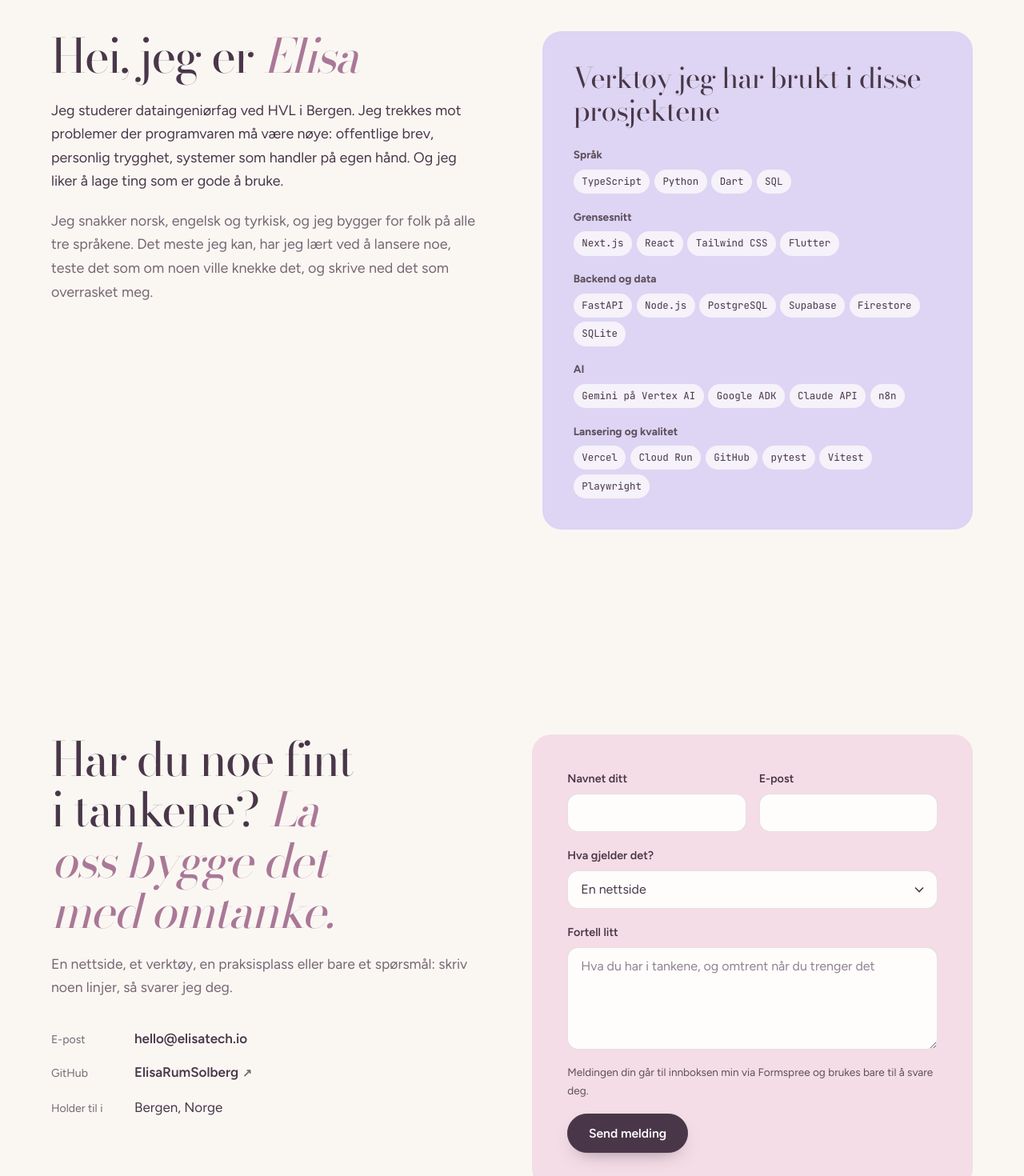
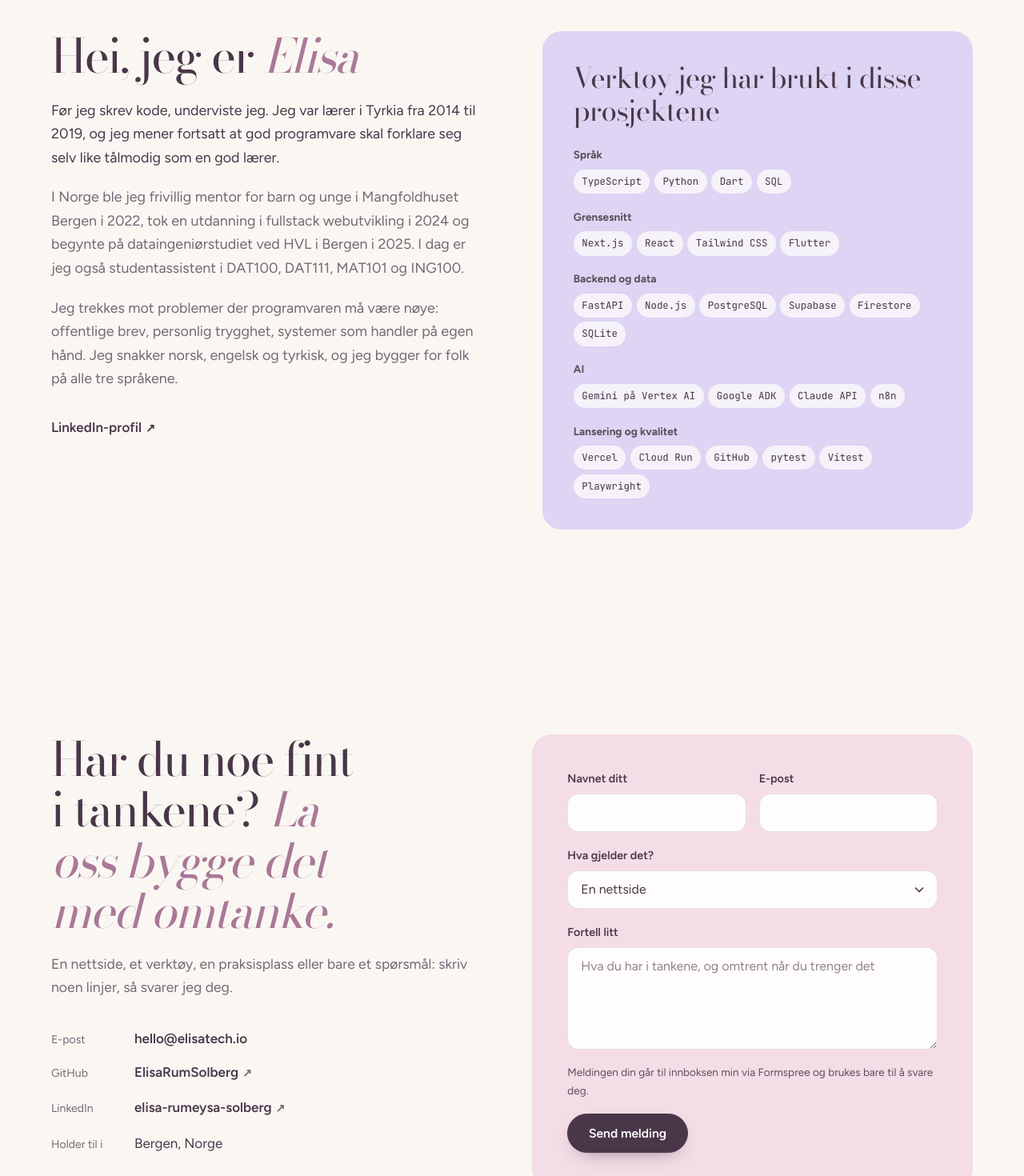
Before and after one commit to ElisaRumSolberg/elisatech-website, a Next.js app: page / in a window 1280 px wide. Shown: the part 6280-7750 px from the top of the page at 80% size. Built offline with nearby package versions, Linux system fonts and the light colour scheme.

Commit message:
Tell Elisa's story in About and link LinkedIn
Teacher in Turkey, volunteer mentor since 2022, full-stack course, HVL and student assistant. LinkedIn added to About and Contact.

```diff
--- a/app/components/home-page.tsx
+++ b/app/components/home-page.tsx
@@ -23,6 +23,8 @@ const icons = [
     <path d="M30.5 30.5l5 5" />
   </svg>,
 ];
+
+const LINKEDIN_URL = "https://www.linkedin.com/in/elisa-rumeysa-solberg-a36bb3323/";
 
 const delay = (i: number, key = "--i") => ({ [key]: i }) as React.CSSProperties;
 
@@ -191,8 +193,12 @@ export function HomePage({ lang }: { lang: Lang }) {
         <section id="about" className="about" aria-labelledby="about-title">
           <div className="about-copy" data-reveal>
             <h2 id="about-title" className="section-title"><A t={d.about.title} /></h2>
-            <p>{d.about.p1}</p>
-            <p>{d.about.p2}</p>
+            {d.about.paragraphs.map((p) => (
+              <p key={p}>{p}</p>
+            ))}
+            <div className="about-links">
+              <External href={LINKEDIN_URL} newTab={nt}>{d.about.linkedin}</External>
+            </div>
           </div>
           <div className="stack-groups" data-reveal>
             <h3 className="sub-title">{d.about.stackTitle}</h3>
@@ -225,6 +231,10 @@ export function HomePage({ lang }: { lang: Lang }) {
                 <External href="https://github.com/ElisaRumSolberg" newTab={nt}>ElisaRumSolberg</External>
               </li>
               <li>
+                <span>{d.contact.linkedin}</span>
+                <External href={LINKEDIN_URL} newTab={nt}>elisa-rumeysa-solberg</External>
+              </li>
+              <li>
                 <span>{d.contact.basedIn}</span>
                 <p>{d.contact.place}</p>
               </li>
--- a/app/globals.css
+++ b/app/globals.css
@@ -424,3 +424,6 @@ section > * { max-width: var(--max); margin-inline: auto; }
 /* 404 */
 .not-found { min-height: 100svh; display: grid; align-content: center; gap: 1.25rem; padding: 3rem var(--gutter); max-width: 48rem; margin-inline: auto; }
 .not-found .wordmark { margin-bottom: 2rem; }
+
+/* About links */
+.about-links { display: flex; flex-wrap: wrap; align-items: center; gap: 1rem 1.5rem; margin-top: 2rem; }
--- a/app/i18n/en.ts
+++ b/app/i18n/en.ts
@@ -137,8 +137,12 @@ export const en = {
   },
   about: {
     title: ["Hi, I'm ", "Elisa"] as Accent,
-    p1: "I study Computer Engineering at HVL in Bergen. I'm drawn to problems where software has to be careful: official letters, personal safety, systems that act on their own. And I like making things that feel good to use.",
-    p2: "I speak Norwegian, English and Turkish, and I build for people in all three. Most of what I know I learned by shipping something, testing it like someone wants it to break, and writing down what surprised me.",
+    paragraphs: [
+      "Before I wrote code, I taught. I was a teacher in Turkey from 2014 to 2019, and I still believe good software should explain itself as patiently as a good teacher does.",
+      "In Norway I became a volunteer mentor for children and young people at Mangfoldhuset Bergen in 2022, took a full-stack web development course in 2024, and started my Computer Engineering degree at HVL in Bergen in 2025. Today I'm also a student assistant in DAT100, DAT111, MAT101 and ING100.",
+      "I'm drawn to problems where software has to be careful: official letters, personal safety, systems that act on their own. I speak Norwegian, English and Turkish, and I build for people in all three.",
+    ],
+    linkedin: "LinkedIn profile",
     stackTitle: "Tools I've used in these projects",
     stack: [
       { group: "Languages", items: ["TypeScript", "Python", "Dart", "SQL"] },
@@ -152,6 +156,7 @@ export const en = {
     title: ["Have something lovely in mind? ", "Let's build it thoughtfully."] as Accent,
     lede: "A website, a tool, an internship or just a question: write a few lines and I'll get back to you.",
     email: "Email",
+    linkedin: "LinkedIn",
     basedIn: "Based in",
     place: "Bergen, Norway",
   },
--- a/app/i18n/nb.ts
+++ b/app/i18n/nb.ts
@@ -135,8 +135,12 @@ export const nb: Dict = {
   },
   about: {
     title: ["Hei, jeg er ", "Elisa"] as Accent,
-    p1: "Jeg studerer dataingeniørfag ved HVL i Bergen. Jeg trekkes mot problemer der programvaren må være nøye: offentlige brev, personlig trygghet, systemer som handler på egen hånd. Og jeg liker å lage ting som er gode å bruke.",
-    p2: "Jeg snakker norsk, engelsk og tyrkisk, og jeg bygger for folk på alle tre språkene. Det meste jeg kan, har jeg lært ved å lansere noe, teste det som om noen ville knekke det, og skrive ned det som overrasket meg.",
+    paragraphs: [
+      "Før jeg skrev kode, underviste jeg. Jeg var lærer i Tyrkia fra 2014 til 2019, og jeg mener fortsatt at god programvare skal forklare seg selv like tålmodig som en god lærer.",
+      "I Norge ble jeg frivillig mentor for barn og unge i Mangfoldhuset Bergen i 2022, tok en utdanning i fullstack webutvikling i 2024 og begynte på dataingeniørstudiet ved HVL i Bergen i 2025. I dag er jeg også studentassistent i DAT100, DAT111, MAT101 og ING100.",
+      "Jeg trekkes mot problemer der programvaren må være nøye: offentlige brev, personlig trygghet, systemer som handler på egen hånd. Jeg snakker norsk, engelsk og tyrkisk, og jeg bygger for folk på alle tre språkene.",
+    ],
+    linkedin: "LinkedIn-profil",
     stackTitle: "Verktøy jeg har brukt i disse prosjektene",
     stack: [
       { group: "Språk", items: ["TypeScript", "Python", "Dart", "SQL"] },
@@ -150,6 +154,7 @@ export const nb: Dict = {
     title: ["Har du noe fint i tankene? ", "La oss bygge det med omtanke."] as Accent,
     lede: "En nettside, et verktøy, en praksisplass eller bare et spørsmål: skriv noen linjer, så svarer jeg deg.",
     email: "E-post",
+    linkedin: "LinkedIn",
     basedIn: "Holder til i",
     place: "Bergen, Norge",
   },
```
